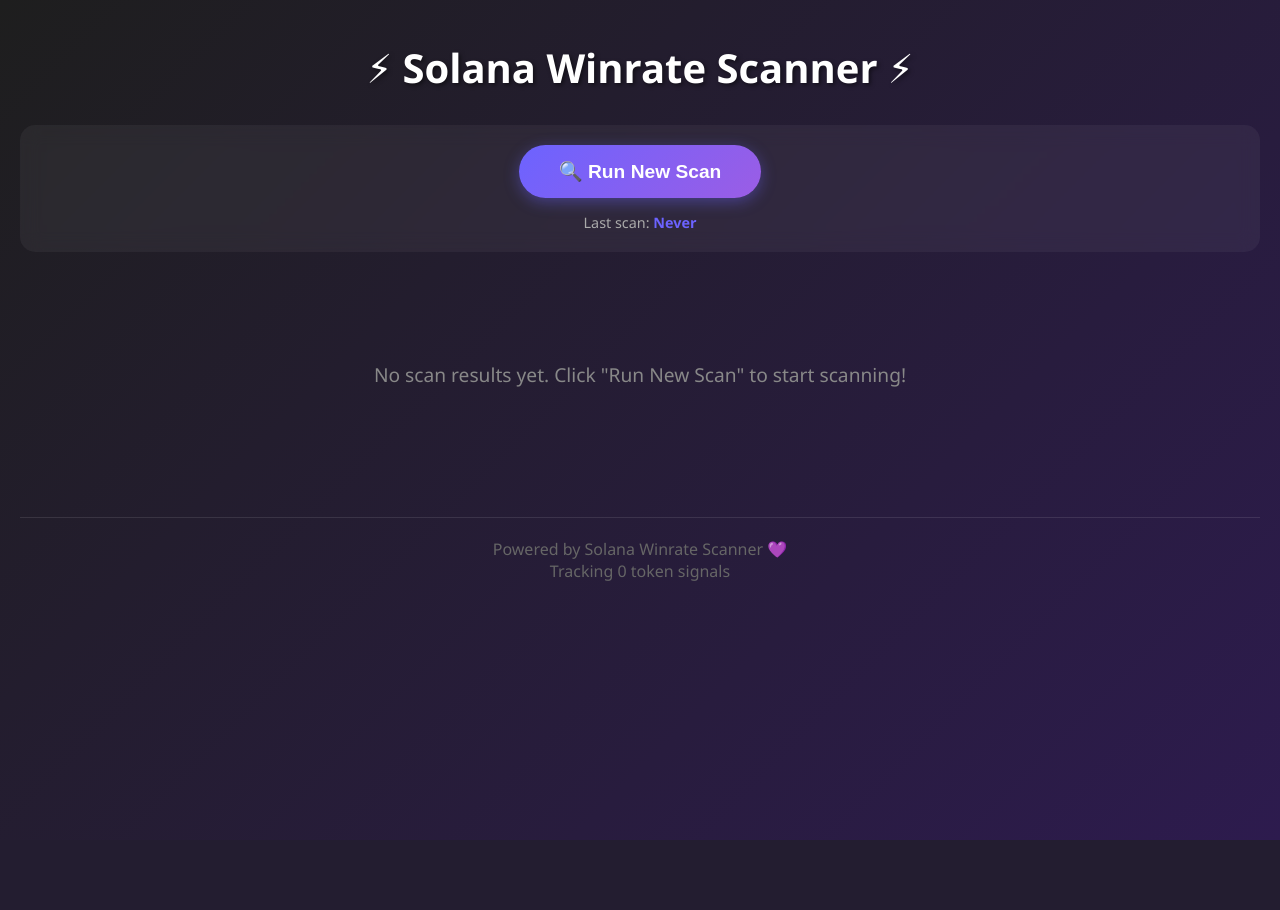
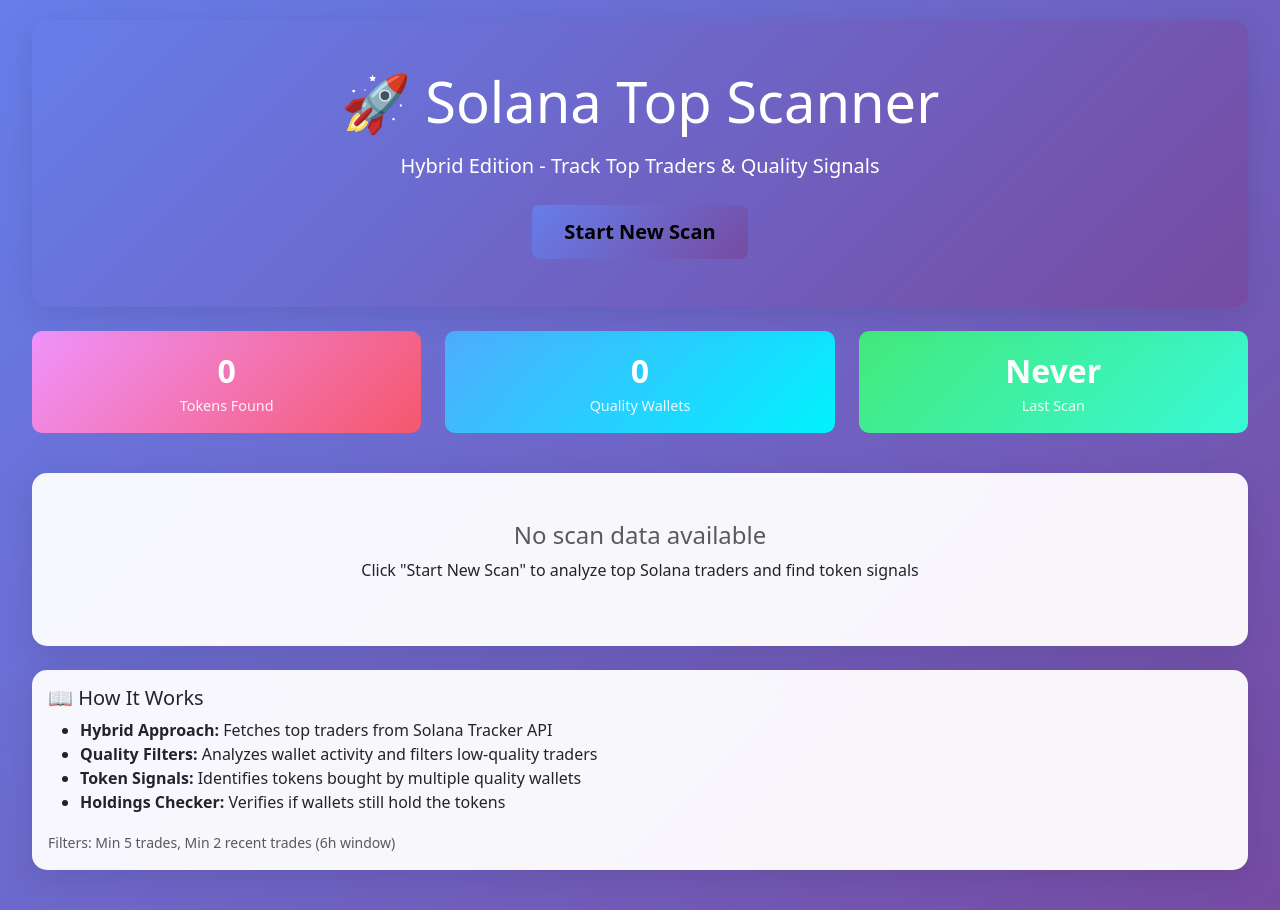
Before and after one commit to skuubrain/solana-winrate-scanner, a Flask app: page / in a window 1280 px wide. Before the commit the page ends 840 px from the top, so only its background shows below. Run offline with Flask 3, Linux system fonts and the light colour scheme.

Commit message:
Update Index.html

```diff
--- a/templates/Index.html
+++ b/templates/Index.html
@@ -3,398 +3,249 @@
 <head>
     <meta charset="UTF-8">
     <meta name="viewport" content="width=device-width, initial-scale=1.0">
-  <title>⚡ Solana Winrate Scanner ⚡</title>
+    <title>Solana Top Scanner - Hybrid Edition</title>
+    <link href="https://cdn.jsdelivr.net/npm/bootstrap@5.3.0/dist/css/bootstrap.min.css" rel="stylesheet">
     <style>
         body {
-      background: linear-gradient(135deg, #1e1e1e 0%, #2d1b4e 100%);
-      color: #fff;
-      font-family: 'Segoe UI', Tahoma, Geneva, Verdana, sans-serif;
-      margin: 0;
+            background: linear-gradient(135deg, #667eea 0%, #764ba2 100%);
+            min-height: 100vh;
             padding: 20px;
-      min-height: 100vh;
         }
-
         .container {
             max-width: 1400px;
-      margin: 0 auto;
         }
-
-    h1 {
+        .card {
+            background: rgba(255, 255, 255, 0.95);
+            backdrop-filter: blur(10px);
+            border: none;
+            box-shadow: 0 8px 32px rgba(0, 0, 0, 0.1);
+            border-radius: 15px;
+            margin-bottom: 20px;
+        }
+        .header-card {
+            background: linear-gradient(135deg, #667eea 0%, #764ba2 100%);
+            color: white;
+        }
+        .token-card {
+            transition: transform 0.2s, box-shadow 0.2s;
+            cursor: pointer;
+        }
+        .token-card:hover {
+            transform: translateY(-5px);
+            box-shadow: 0 12px 48px rgba(0, 0, 0, 0.15);
+        }
+        .badge-custom {
+            font-size: 0.9rem;
+            padding: 0.5rem 1rem;
+        }
+        .wallet-address {
+            font-family: monospace;
+            font-size: 0.85rem;
+            background: #f8f9fa;
+            padding: 0.25rem 0.5rem;
+            border-radius: 4px;
+            display: inline-block;
+            margin: 0.2rem;
+        }
+        .metric-box {
+            background: linear-gradient(135deg, #f093fb 0%, #f5576c 100%);
+            color: white;
+            padding: 1rem;
+            border-radius: 10px;
             text-align: center;
-      font-size: 2.5em;
-      margin: 20px 0;
-      text-shadow: 2px 2px 4px rgba(0,0,0,0.5);
+            margin-bottom: 1rem;
         }
-
-    .controls {
-      text-align: center;
-      margin: 30px 0;
-      padding: 20px;
-      background: rgba(255,255,255,0.05);
-      border-radius: 15px;
-      backdrop-filter: blur(10px);
-    }
-
-    .scan-btn {
-      background: linear-gradient(135deg, #6c63ff 0%, #9b5de5 100%);
-      color: white;
-      border: none;
-      padding: 15px 40px;
-      font-size: 1.2em;
-      border-radius: 30px;
-      cursor: pointer;
-      box-shadow: 0 4px 15px rgba(108, 99, 255, 0.4);
-      transition: all 0.3s ease;
+        .metric-value {
+            font-size: 2rem;
             font-weight: bold;
         }
-
-    .scan-btn:hover {
-      transform: translateY(-2px);
-      box-shadow: 0 6px 20px rgba(108, 99, 255, 0.6);
+        .metric-label {
+            font-size: 0.9rem;
+            opacity: 0.9;
         }
-
-    .scan-btn:active {
-      transform: translateY(0);
+        .loading-spinner {
+            display: none;
         }
-
-    .scan-btn:disabled {
-      background: #555;
-      cursor: not-allowed;
-      box-shadow: none;
-    }
-
-    .check-btn {
-      background: linear-gradient(135deg, #00d4aa 0%, #00a080 100%);
-      color: white;
-      border: none;
-      padding: 8px 20px;
-      font-size: 0.9em;
-      border-radius: 20px;
-      cursor: pointer;
-      box-shadow: 0 2px 10px rgba(0, 212, 170, 0.3);
-      transition: all 0.3s ease;
-      font-weight: bold;
-      margin-top: 5px;
-    }
-
-    .check-btn:hover {
-      transform: translateY(-1px);
-      box-shadow: 0 4px 15px rgba(0, 212, 170, 0.5);
-    }
-
-    .check-btn:disabled {
-      background: #555;
-      cursor: not-allowed;
-      box-shadow: none;
-    }
-
-    .status {
-      margin-top: 15px;
-      font-size: 0.9em;
-      color: #aaa;
-    }
-
-    .last-scan {
-      color: #6c63ff;
-      font-weight: bold;
-    }
-
-    .loading {
-      display: none;
-      margin: 20px auto;
-      text-align: center;
-      font-size: 1.1em;
-    }
-
-    .loading.active {
-      display: block;
-    }
-
-    .spinner {
-      border: 4px solid rgba(255,255,255,0.1);
-      border-top: 4px solid #6c63ff;
-      border-radius: 50%;
-      width: 40px;
-      height: 40px;
-      animation: spin 1s linear infinite;
-      margin: 10px auto;
-    }
-
-    @keyframes spin {
-      0% { transform: rotate(0deg); }
-      100% { transform: rotate(360deg); }
-    }
-
-    table {
-      width: 100%;
-      margin: 20px 0;
-      border-collapse: collapse;
-      background: rgba(255,255,255,0.05);
-      border-radius: 15px;
-      overflow: hidden;
-      box-shadow: 0 8px 32px rgba(0,0,0,0.3);
-    }
-
-    th, td {
-      padding: 15px;
-      text-align: left;
-      border-bottom: 1px solid rgba(255,255,255,0.1);
-    }
-
-    th {
-      background: linear-gradient(135deg, #6c63ff 0%, #5a54d6 100%);
-      font-weight: bold;
-      text-transform: uppercase;
-      letter-spacing: 1px;
-      font-size: 0.9em;
-    }
-
-    tr:hover {
-      background: rgba(108, 99, 255, 0.1);
-    }
-
-    .token-address {
-      font-family: 'Courier New', monospace;
-      font-size: 0.9em;
-      color: #6c63ff;
-      word-break: break-all;
-    }
-
-    .wallet-list {
-      font-family: 'Courier New', monospace;
-      font-size: 0.85em;
-      color: #aaa;
-      max-height: 300px;
-      overflow-y: auto;
-    }
-
-    .wallet-address {
-      padding: 8px;
-      margin: 2px 0;
-      border-bottom: 1px solid rgba(255,255,255,0.05);
-      display: flex;
-      justify-content: space-between;
-      align-items: center;
-    }
-
-    .wallet-addr {
-      flex: 1;
-      word-break: break-all;
-    }
-
-    .holding-status {
-      margin-left: 10px;
-      padding: 4px 12px;
-      border-radius: 12px;
-      font-size: 0.8em;
-      font-weight: bold;
-      white-space: nowrap;
-    }
-
-    .status-holding {
-      background: #00d4aa;
-      color: #000;
-    }
-
-    .status-sold {
-      background: #ff4757;
-      color: #fff;
-    }
-
-    .status-checking {
-      background: #ffa502;
-      color: #000;
-    }
-
-    .count-badge {
-      background: #6c63ff;
-      padding: 5px 15px;
-      border-radius: 20px;
-      font-weight: bold;
+        .loading .loading-spinner {
             display: inline-block;
         }
-
-    .holdings-summary {
-      margin-top: 10px;
-      padding: 10px;
-      background: rgba(0,0,0,0.3);
-      border-radius: 10px;
-      font-size: 0.9em;
-      display: none;
+        .scan-button {
+            background: linear-gradient(135deg, #667eea 0%, #764ba2 100%);
+            border: none;
+            padding: 0.75rem 2rem;
+            font-weight: bold;
+            transition: all 0.3s;
         }
-
-    .holdings-summary.active {
-      display: block;
-    }
-
-    .summary-stat {
-      display: inline-block;
-      margin: 5px 10px;
-    }
-
-    .stat-holding {
-      color: #00d4aa;
-      font-weight: bold;
-    }
-
-    .stat-sold {
-      color: #ff4757;
-      font-weight: bold;
-    }
-
-    .no-results {
-      text-align: center;
-      padding: 60px 20px;
-      font-size: 1.2em;
-      color: #888;
-    }
-
-    .footer {
-      text-align: center;
-      margin-top: 50px;
-      padding: 20px;
-      color: #666;
-      border-top: 1px solid rgba(255,255,255,0.1);
+        .scan-button:hover {
+            transform: scale(1.05);
+            box-shadow: 0 4px 16px rgba(0, 0, 0, 0.2);
         }
     </style>
 </head>
 <body>
     <div class="container">
-    <h1>⚡ Solana Winrate Scanner ⚡</h1>
-
-    <div class="controls">
-      <button class="scan-btn" onclick="startScan()" id="scanBtn">
-        🔍 Run New Scan
-      </button>
-      <div class="status">
-        Last scan: <span class="last-scan">{{ last_scan }}</span>
+        <div class="card header-card mb-4">
+            <div class="card-body text-center py-5">
+                <h1 class="display-4 mb-3">🚀 Solana Top Scanner</h1>
+                <p class="lead">Hybrid Edition - Track Top Traders & Quality Signals</p>
+                <div class="mt-4">
+                    <a href="/scan" class="btn btn-light btn-lg scan-button" id="scanBtn">
+                        <span class="spinner-border spinner-border-sm loading-spinner me-2" role="status"></span>
+                        Start New Scan
+                    </a>
+                </div>
             </div>
         </div>
 
-    <div class="loading" id="loading">
-      <div class="spinner"></div>
-      <p>Scanning wallets... This may take a few minutes</p>
+        <div class="row mb-4">
+            <div class="col-md-4">
+                <div class="metric-box">
+                    <div class="metric-value">{{ results|length }}</div>
+                    <div class="metric-label">Tokens Found</div>
+                </div>
+            </div>
+            <div class="col-md-4">
+                <div class="metric-box" style="background: linear-gradient(135deg, #4facfe 0%, #00f2fe 100%);">
+                    <div class="metric-value">{{ wallet_metrics|length }}</div>
+                    <div class="metric-label">Quality Wallets</div>
+                </div>
+            </div>
+            <div class="col-md-4">
+                <div class="metric-box" style="background: linear-gradient(135deg, #43e97b 0%, #38f9d7 100%);">
+                    <div class="metric-value">{{ last_scan }}</div>
+                    <div class="metric-label">Last Scan</div>
+                </div>
+            </div>
         </div>
 
         {% if results %}
-    <table>
+        <div class="card">
+            <div class="card-header bg-primary text-white">
+                <h4 class="mb-0">🎯 Token Signals ({{ results|length }})</h4>
+                <small>Tokens bought by multiple quality traders</small>
+            </div>
+            <div class="card-body">
+                <div class="row">
+                    {% for token, data in results.items() %}
+                    <div class="col-md-6 col-lg-4 mb-3">
+                        <div class="card token-card h-100">
+                            <div class="card-body">
+                                <h6 class="card-title text-truncate" title="{{ token }}">
+                                    <strong>Token:</strong> {{ token[:8] }}...{{ token[-6:] }}
+                                </h6>
+                                <p class="mb-2">
+                                    <span class="badge bg-success badge-custom">
+                                        {{ data.wallet_count }} Wallets
+                                    </span>
+                                </p>
+                                <button class="btn btn-sm btn-outline-primary w-100"
+                                        onclick="checkHoldings('{{ token }}')">
+                                    Check Current Holdings
+                                </button>
+                                <div class="mt-2">
+                                    <small class="text-muted">Wallets:</small>
+                                    <div class="mt-1">
+                                        {% for wallet in data.wallets[:3] %}
+                                        <div class="wallet-address">
+                                            {{ wallet[:6] }}...{{ wallet[-4:] }}
+                                        </div>
+                                        {% endfor %}
+                                        {% if data.wallets|length > 3 %}
+                                        <span class="badge bg-secondary">+{{ data.wallets|length - 3 }} more</span>
+                                        {% endif %}
+                                    </div>
+                                </div>
+                            </div>
+                        </div>
+                    </div>
+                    {% endfor %}
+                </div>
+            </div>
+        </div>
+        {% else %}
+        <div class="card">
+            <div class="card-body text-center py-5">
+                <h4 class="text-muted">No scan data available</h4>
+                <p>Click "Start New Scan" to analyze top Solana traders and find token signals</p>
+            </div>
+        </div>
+        {% endif %}
+
+        {% if wallet_metrics %}
+        <div class="card mt-4">
+            <div class="card-header bg-info text-white">
+                <h4 class="mb-0">📊 Top Quality Wallets (Top 10)</h4>
+            </div>
+            <div class="card-body">
+                <div class="table-responsive">
+                    <table class="table table-hover">
                         <thead>
                             <tr>
-          <th>Token Address</th>
-          <th>Wallets Buying</th>
-          <th>Actions</th>
-          <th>Wallet Addresses</th>
+                                <th>Wallet</th>
+                                <th>Total Trades</th>
+                                <th>Buy Trades</th>
+                                <th>Sell Trades</th>
+                                <th>Recent Activity</th>
                             </tr>
                         </thead>
                         <tbody>
-        {% for token, info in results.items() %}
+                            {% for wallet in wallet_metrics[:10] %}
                             <tr>
-          <td class="token-address">{{ token }}</td>
-          <td><span class="count-badge">{{ info.wallet_count }}</span></td>
-          <td>
-            <button class="check-btn" onclick="checkHoldings('{{ token }}')" id="btn-{{ loop.index }}">
-              📊 Check Holdings
-            </button>
-            <div class="holdings-summary" id="summary-{{ loop.index }}">
-              <div class="summary-stat">
-                Still Holding: <span class="stat-holding" id="holding-count-{{ loop.index }}">-</span>
-              </div>
-              <div class="summary-stat">
-                Sold: <span class="stat-sold" id="sold-count-{{ loop.index }}">-</span>
-              </div>
-            </div>
-          </td>
-          <td class="wallet-list" id="wallets-{{ loop.index }}">
-            {% for wallet in info.wallets %}
-              <div class="wallet-address">
-                <span class="wallet-addr">{{ wallet }}</span>
-              </div>
-            {% endfor %}
-          </td>
+                                <td class="wallet-address">{{ wallet.wallet[:8] }}...{{ wallet.wallet[-6:] }}</td>
+                                <td>{{ wallet.total_trades }}</td>
+                                <td><span class="badge bg-success">{{ wallet.buy_trades }}</span></td>
+                                <td><span class="badge bg-danger">{{ wallet.sell_trades }}</span></td>
+                                <td><span class="badge bg-primary">{{ wallet.recent_activity }}</span></td>
                             </tr>
                             {% endfor %}
                         </tbody>
                     </table>
-    {% else %}
-    <div class="no-results">
-      <p>No scan results yet. Click "Run New Scan" to start scanning!</p>
+                </div>
+            </div>
         </div>
         {% endif %}
 
-    <div class="footer">
-      Powered by Solana Winrate Scanner 💜<br>
-      Tracking {{ results|length if results else 0 }} token signals
+        <div class="card mt-4">
+            <div class="card-body">
+                <h5>📖 How It Works</h5>
+                <ul>
+                    <li><strong>Hybrid Approach:</strong> Fetches top traders from Solana Tracker API</li>
+                    <li><strong>Quality Filters:</strong> Analyzes wallet activity and filters low-quality traders</li>
+                    <li><strong>Token Signals:</strong> Identifies tokens bought by multiple quality wallets</li>
+                    <li><strong>Holdings Checker:</strong> Verifies if wallets still hold the tokens</li>
+                </ul>
+                <p class="mb-0 text-muted">
+                    <small>Filters: Min 5 trades, Min 2 recent trades (6h window)</small>
+                </p>
+            </div>
         </div>
     </div>
 
     <script>
-    function startScan() {
-      const btn = document.getElementById('scanBtn');
-      const loading = document.getElementById('loading');
+        function checkHoldings(token) {
+            const btn = event.target;
+            const originalText = btn.innerHTML;
+            btn.innerHTML = '<span class="spinner-border spinner-border-sm me-2"></span>Checking...';
+            btn.disabled = true;
 
-      btn.disabled = true;
-      btn.textContent = '⏳ Scanning...';
-      loading.classList.add('active');
-
-      window.location.href = '/scan';
+            fetch(`/check_holdings/${token}`)
+                .then(response => response.json())
+                .then(data => {
+                    alert(`Token: ${token}\n\nTotal Wallets: ${data.total_wallets}\nStill Holding: ${data.still_holding}\nSold: ${data.sold}`);
+                    btn.innerHTML = originalText;
+                    btn.disabled = false;
+                })
+                .catch(error => {
+                    alert('Error checking holdings: ' + error);
+                    btn.innerHTML = originalText;
+                    btn.disabled = false;
+                });
         }
 
-    async function checkHoldings(token) {
-      const tokenIndex = Array.from(document.querySelectorAll('.token-address')).findIndex(el => el.textContent === token) + 1;
-      const btn = document.getElementById(`btn-${tokenIndex}`);
-      const summary = document.getElementById(`summary-${tokenIndex}`);
-      const walletsDiv = document.getElementById(`wallets-${tokenIndex}`);
-
-      btn.disabled = true;
-      btn.textContent = '⏳ Checking...';
-
-      const walletDivs = walletsDiv.querySelectorAll('.wallet-address');
-      walletDivs.forEach(div => {
-        const existingStatus = div.querySelector('.holding-status');
-        if (!existingStatus) {
-          div.innerHTML += '<span class="holding-status status-checking">CHECKING...</span>';
-        }
+        document.getElementById('scanBtn').addEventListener('click', function(e) {
+            this.classList.add('loading');
         });
-
-      try {
-        const response = await fetch(`/check_holdings/${encodeURIComponent(token)}`);
-        const data = await response.json();
-
-        if (data.error) {
-          alert('Error: ' + data.error);
-          btn.disabled = false;
-          btn.textContent = '📊 Check Holdings';
-          return;
-        }
-
-        document.getElementById(`holding-count-${tokenIndex}`).textContent = data.still_holding;
-        document.getElementById(`sold-count-${tokenIndex}`).textContent = data.sold;
-        summary.classList.add('active');
-
-        Object.entries(data.wallets).forEach(([wallet, status], index) => {
-          const walletDiv = walletsDiv.children[index];
-          if (walletDiv) {
-            const statusSpan = walletDiv.querySelector('.holding-status');
-            if (statusSpan) {
-              statusSpan.textContent = status.status;
-              statusSpan.className = `holding-status ${status.still_holding ? 'status-holding' : 'status-sold'}`;
-            }
-          }
-        });
-
-        btn.textContent = '✅ Updated';
-        setTimeout(() => {
-          btn.disabled = false;
-          btn.textContent = '🔄 Recheck Holdings';
-        }, 2000);
-
-      } catch (error) {
-        console.error('Error:', error);
-        alert('Failed to check holdings. Please try again.');
-        btn.disabled = false;
-        btn.textContent = '📊 Check Holdings';
-      }
-    }
     </script>
+    <script src="https://cdn.jsdelivr.net/npm/bootstrap@5.3.0/dist/js/bootstrap.bundle.min.js"></script>
 </body>
 </html>
```
Lines whose indentation alone changed are shown as unchanged.
